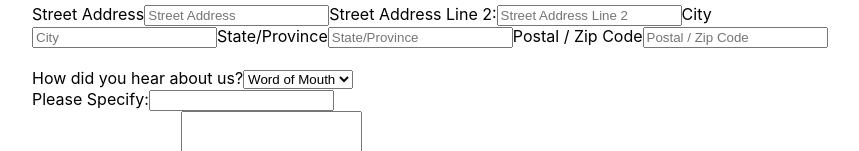
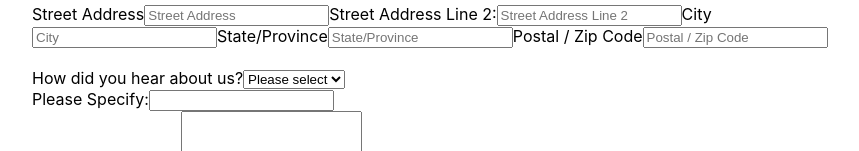
Before and after one commit to RamonaDualStudentin/my-app, a React (Create React App) app: page / in a window 1280 px wide. Shown: the part 399-550 px from the top of the page, without its empty margins (208-1067 px from the left). Built offline with nearby package versions, Linux system fonts and the light colour scheme.

Commit message:
npmrc file config

```diff
--- a/src/App.js
+++ b/src/App.js
@@ -46,7 +46,7 @@ const CustomerDetailsPage = () => {
       <div className="feedback">
         <label>How did you hear about us?</label>
         <select>
-          <option value="wordOfMouth">Word of Mouth</option>
+          <option value="Please select">Please select</option>
           {/* Add other options as needed */}
         </select>
 
```
Also changed, not shown: 1 other file (tests, documents, lock files or other folders).
